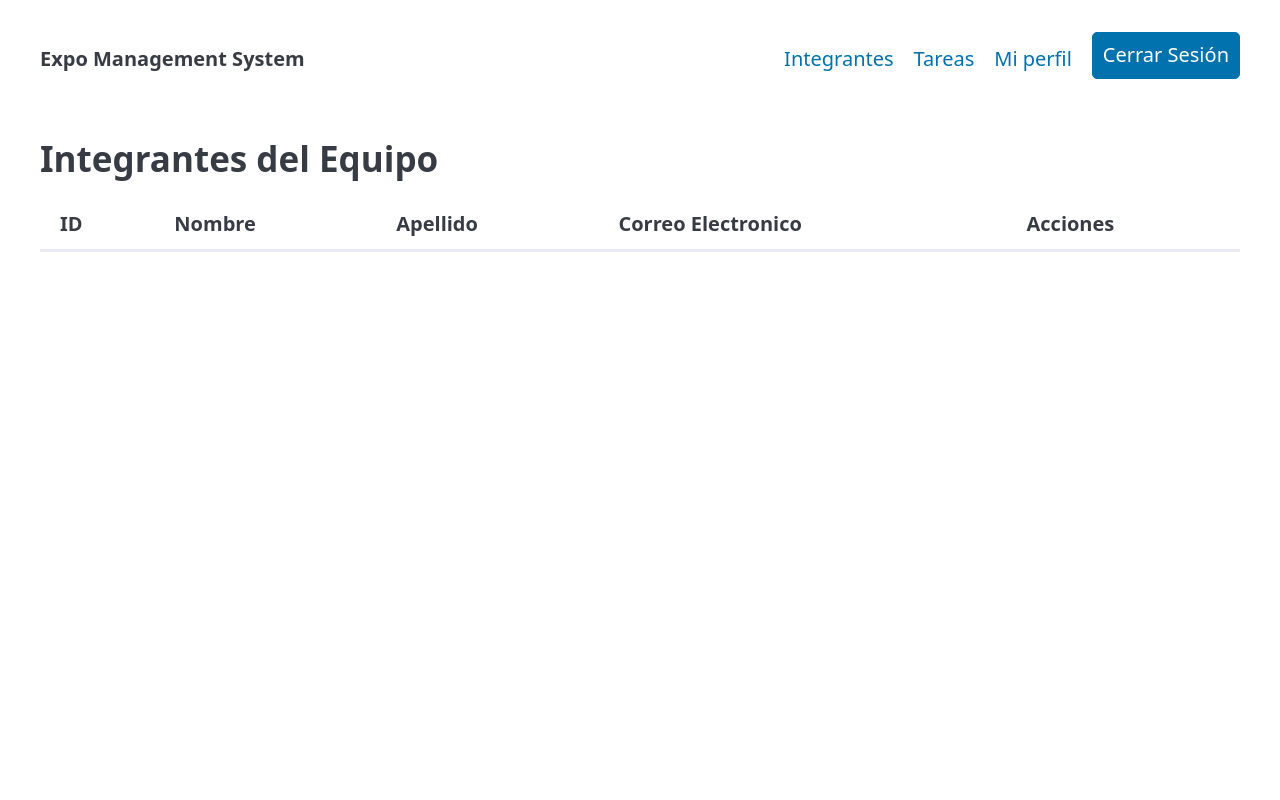
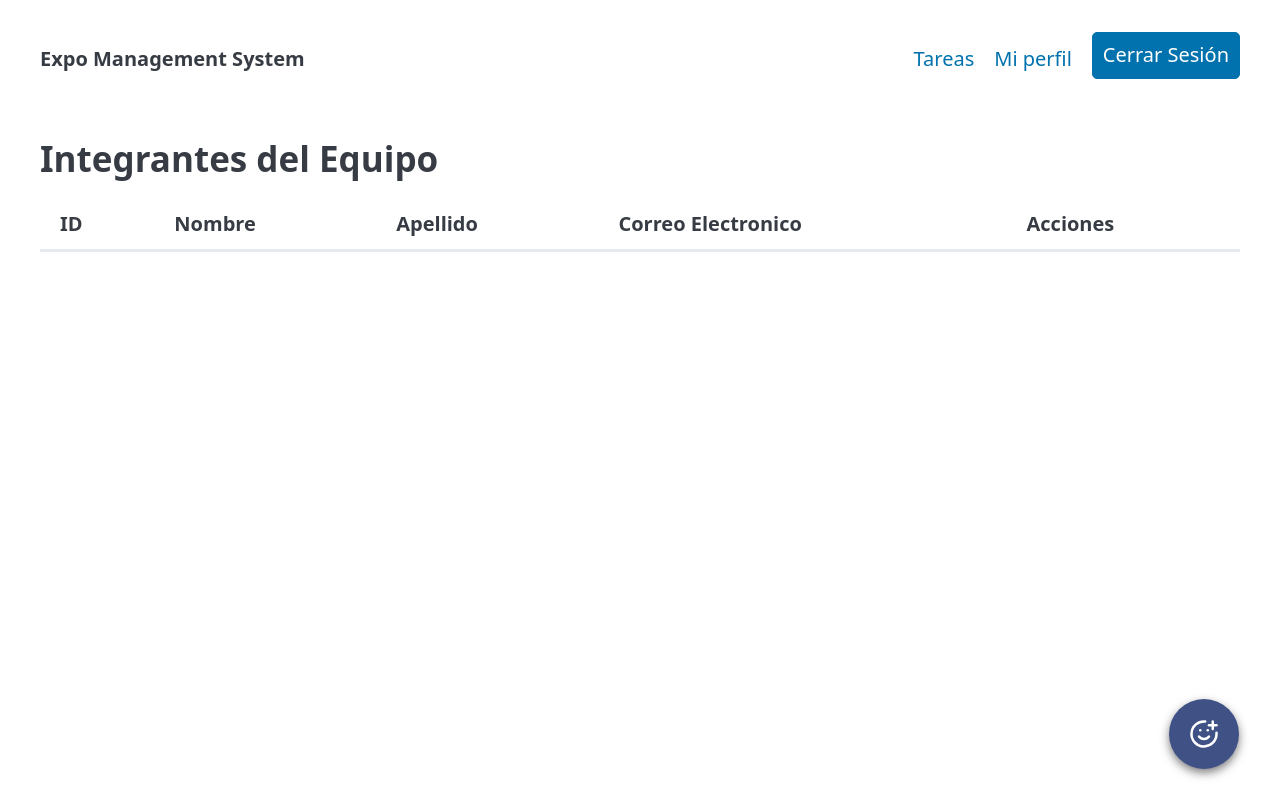
Before and after one commit to JesusGarcia770/crudweb2A-josh-, a plain HTML site: page index.html in a window 1280 px wide. Drawn offline with nearby package versions, Linux system fonts and the light colour scheme; no server answers.

Commit message:
Boton de agregar diseñado

```diff
--- /dev/null
+++ b/css/style.css
@@ -0,0 +1,29 @@
+.add-button{
+    position: fixed;
+    bottom: 30px;
+    right: 40px;
+    background-color: #3F5185;
+    color: white;
+    border-radius: 50%;
+    width: 70px;
+    height: 70px;
+    border: none;
+    box-shadow: 0 4px 10px rgba(0,0,0,0.5);
+    display: flex;
+    justify-content: center;
+    align-items: center;
+    z-index: 1001;
+    transition: transform 0.4s;
+}
+
+.add-button:hover{
+    transform: scale(1.2);
+}
+
+.tabla-scroll{
+    overflow-x: auto;
+}
+
+button{
+    margin: 1px;
+}
--- a/index.html
+++ b/index.html
@@ -3,10 +3,11 @@
 <head>
     <meta charset="UTF-8">
     <meta name="viewport" content="width=device-width, initial-scale=1.0">
-    <title>Document</title>
+    <title>Sistema de Gestion de Equipo Expo</title>
     <link
     rel="stylesheet" href="https://cdn.jsdelivr.net/npm/@picocss/pico@2/css/pico.min.css"
     >
+    <link rel="stylesheet" href="css/style.css">
 </head>
 <body>
     <header class="container">
@@ -15,7 +16,6 @@
                 <li><b>Expo Management System</b></li>
             </ul>
             <ul>
-                <li><a href="#">Integrantes</a></li>
                 <li><a href="#">Tareas</a></li>
                 <li><a href="#">Mi perfil</a></li>
                 <li><a href="#" role="button">Cerrar Sesión</a></li>
@@ -25,6 +25,7 @@
 
     <main class="container">
         <h2>Integrantes del Equipo</h2>
+        <div class="tabla-scroll">
             <table id="tabla" class="overflow-auto">
                 <thead>
                     <tr>
@@ -39,7 +40,11 @@
 
                 </tbody>
             </table>
+        </div>
     </main>
+    <button id="btnAgregar" class="add-button">
+        <svg xmlns="http://www.w3.org/2000/svg" width="32" height="32" viewBox="0 0 24 24" fill="none" stroke="currentColor" stroke-width="2" stroke-linecap="round" stroke-linejoin="round" class="lucide lucide-smile-plus-icon lucide-smile-plus"><path d="M22 11v1a10 10 0 1 1-9-10"/><path d="M8 14s1.5 2 4 2 4-2 4-2"/><line x1="9" x2="9.01" y1="9" y2="9"/><line x1="15" x2="15.01" y1="9" y2="9"/><path d="M16 5h6"/><path d="M19 2v6"/></svg>
+    </button>
     <script src="js/script.js"></script>
 </body>
 </html>
```
Lines whose indentation alone changed are shown as unchanged.
